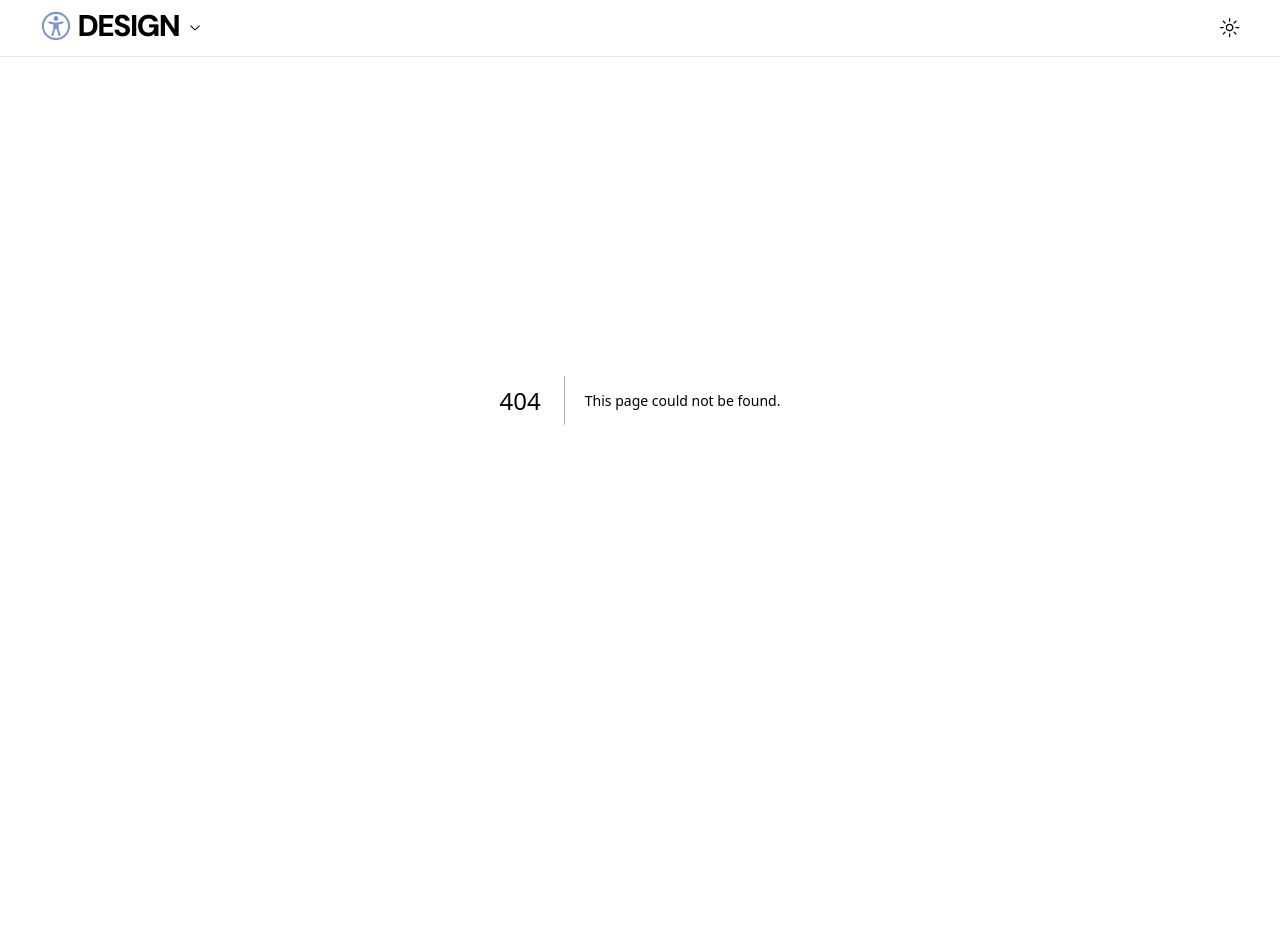
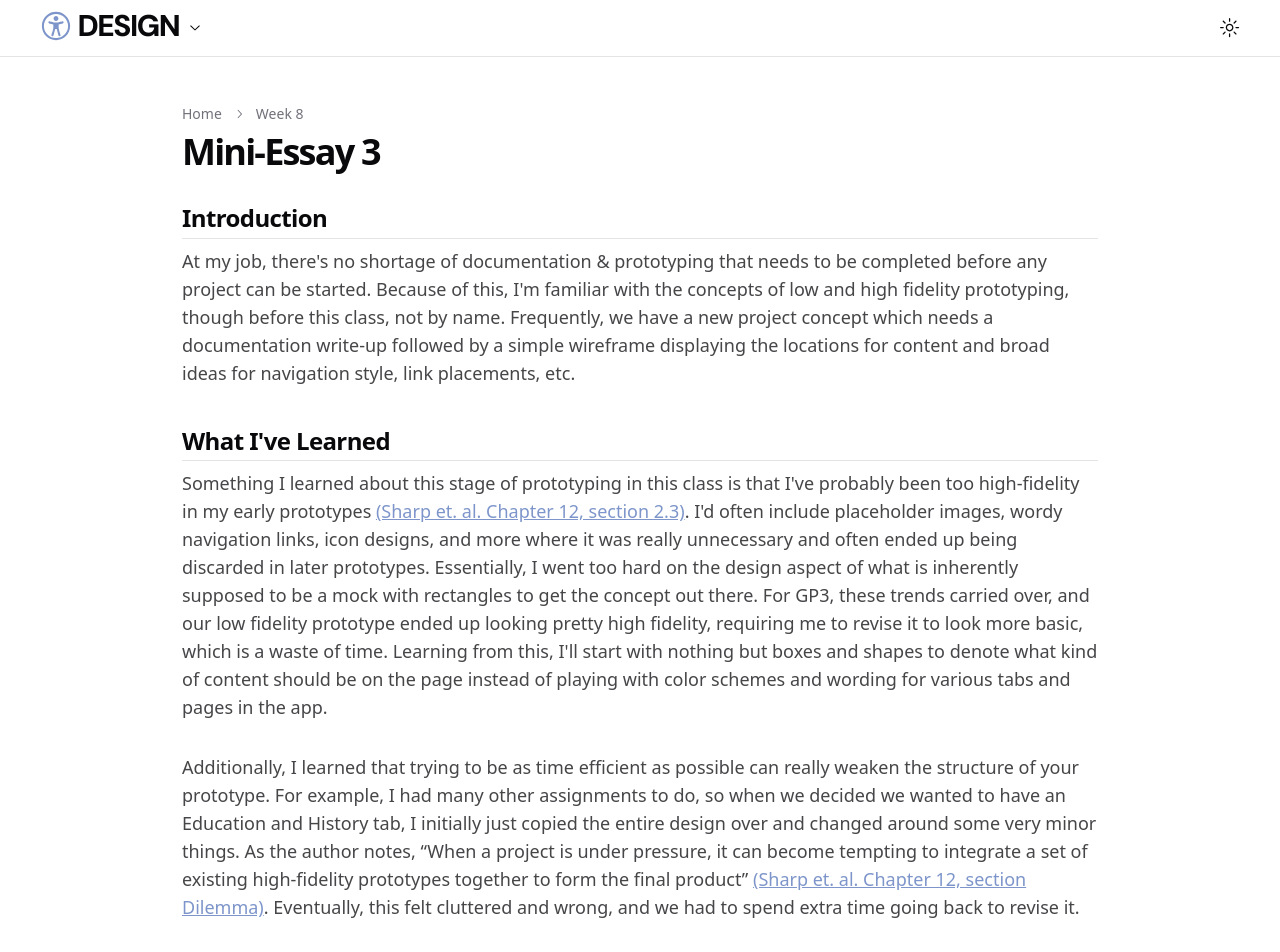
Before and after one commit to damianoconnor04/human-design, a Next.js app: page /week-8 in a window 1280 px wide. Before the commit this address had no page. Shown: the top 952 px of the page. Before the commit the page ends 800 px from the top, so only its background shows below. Built offline with nearby package versions, Linux system fonts and the light colour scheme.

Commit message:
mini essay 3

```diff
--- a/src/app/page.tsx
+++ b/src/app/page.tsx
@@ -14,7 +14,7 @@ export default function Home() {
 
 				<div className="flex w-full items-center justify-center space-x-4 py-4 md:pb-10">
 					<Button asChild>
-						<Link href="/week-2">
+						<Link href="/week-8">
 							This Week
 						</Link>
 					</Button>
--- /dev/null
+++ b/src/app/week-8/page.tsx
@@ -0,0 +1,62 @@
+import Breadcrumbs from '@/components/breadcrumbs'
+import { Paragraph, ParagraphContent, ParagraphHeader, ParagraphSeparator } from '@/components/paragraph'
+import Link from 'next/link'
+import React from 'react'
+
+export default function Week8() {
+    return (
+        <main className="relative h-screen pt-14">
+            <section className="container mx-auto flex max-w-[980px] flex-col gap-2 py-6 md:py-8 md:pb-6 lg:py-12 lg:pb-10">
+                <Breadcrumbs />
+                <div className="mb-6 flex w-full items-center justify-between">
+                    <h1 className="text-2xl font-bold tracking-tighter md:text-4xl">Mini-Essay 3</h1>
+                </div>
+
+                <Paragraph id="intro">
+                    <ParagraphHeader title="Introduction" />
+                    <ParagraphSeparator />
+                    <ParagraphContent>
+                        At my job, there&apos;s no shortage of documentation &amp; prototyping that needs to be completed before any project can be started. Because of this, I&apos;m familiar with the concepts of low and high fidelity prototyping, though before this class, not by name. Frequently, we have a new project concept which needs a documentation write-up followed by a simple wireframe displaying the locations for content and broad ideas for navigation style, link placements, etc.
+                    </ParagraphContent>
+                </Paragraph>
+                <Paragraph id="knawlige">
+                    <ParagraphHeader title="What I've Learned" />
+                    <ParagraphSeparator />
+                    <ParagraphContent>
+                        Something I learned about this stage of prototyping in this class is that I&apos;ve probably been too high-fidelity in my early prototypes <Link className="text-purple underline" href="https://viewer.books24x7.com/assetviewer.aspx?bookid=146076&chunkid=460710878&resumebookmarkid=c82abef9-90f8-ee11-aa7d-005056b543a4" target="_blank">(Sharp et. al. Chapter 12, section 2.3)</Link>. I&apos;d often include placeholder images, wordy navigation links, icon designs, and more where it was really unnecessary and often ended up being discarded in later prototypes. Essentially, I went too hard on the design aspect of what is inherently supposed to be a mock with rectangles to get the concept out there. For GP3, these trends carried over, and our low fidelity prototype ended up looking pretty high fidelity, requiring me to revise it to look more basic, which is a waste of time. Learning from this, I&apos;ll start with nothing but boxes and shapes to denote what kind of content should be on the page instead of playing with color schemes and wording for various tabs and pages in the app.
+                    </ParagraphContent>
+                    <ParagraphContent>
+                        Additionally, I learned that trying to be as time efficient as possible can really weaken the structure of your prototype. For example, I had many other assignments to do, so when we decided we wanted to have an Education and History tab, I initially just copied the entire design over and changed around some very minor things. As the author notes, “When a project is under pressure, it can become tempting to integrate a set of existing high-fidelity prototypes together to form the final product” <Link className="text-purple underline" href="https://viewer.books24x7.com/assetviewer.aspx?bookid=146076&chunkid=460710878&resumebookmarkid=c82abef9-90f8-ee11-aa7d-005056b543a4" target="_blank">(Sharp et. al. Chapter 12, section Dilemma)</Link>. Eventually, this felt cluttered and wrong, and we had to spend extra time going back to revise it.
+                    </ParagraphContent>
+                    <ParagraphContent>
+                        GP3 Also helped me notice that while my ego is pretty big for prototypes because of my line of work &amp; experience, others&apos; input is essential to have a well-rounded, thoughtful design. I work in a very small team at Leap(link here), and because of that, most of our design is done by me, passed along to the other 2 developers, and they&apos;ll give their comments. But at the end of the day, I work for a startup, where the MVP is much more important than the UI/UX, at least in the early stages of a new project. Nobody really cares too much how things look as long as the UI is pretty intuitive and clean, so I rarely get any pushback. To be specific, Jude made some excellent comments about things I never thought about, like recommending a more rounded/bubbly font for the UI (we went from Inter to DM Sans) because we weren&apos;t trying to create the impression of a serious business, but a playful, user-friendly app to identify species. This reminded me of the through-course question 7, what makes a team work well? And ultimately, I have a better appreciation for thoughtful input and will bring this idea to my company for more comprehensive design reviews.
+                    </ParagraphContent>
+                </Paragraph>
+                <Paragraph id="reflection">
+                    <ParagraphHeader title="Reflection" />
+                    <ParagraphSeparator />
+                    <ParagraphContent>
+                        Through this course and my experience with GP3, I have gained valuable insights into the importance of balancing fidelity in prototypes. I&apos;ve realized that high-fidelity elements can be a large hindrance in the early stages of design, leading to wasted time and effort, compacted by the need for future revisions. Embracing low-fidelity prototyping with simple shapes and boxes is shown to be more effective for initial concepts. Additionally, I have come to understand the significance of collaborative input despite my experience and confidence in my design abilities. I have learned to value and integrate feedback from my peers, which ultimately leads to more thoughtful designs.
+                    </ParagraphContent>
+                </Paragraph>
+                <Paragraph id="conclusion">
+                    <ParagraphHeader title="Conclusion" />
+                    <ParagraphSeparator />
+                    <ParagraphContent>
+                        This journey has broadened my perspective on the design process, highlighting the significance of understanding user needs and valuing collaborative input. Moving forward, I&apos;m eager to apply these principles, focusing on refining core concepts and fostering a more inclusive design environment. This course has given me a clearer vision of how to create impactful and user-centered designs, and I&apos;m excited to see how these lessons will shape my future projects.
+                    </ParagraphContent>
+                </Paragraph>
+
+                <div className="mt-10">
+                    <Paragraph id="Citations">
+                        <div className="rounded-md border bg-card px-4 py-2 shadow">
+                            <ParagraphHeader title="Citations" />
+                            <ParagraphContent className="mb-0 mt-2">
+                                Sharp, Helen, et al. Interaction Design: Beyond Human-Computer Interaction. 5th ed., John Wiley &amp; Sons, 2019.
+                            </ParagraphContent>
+                        </div>
+                    </Paragraph>
+                </div>
+            </section>
+        </main>)
+}
```
